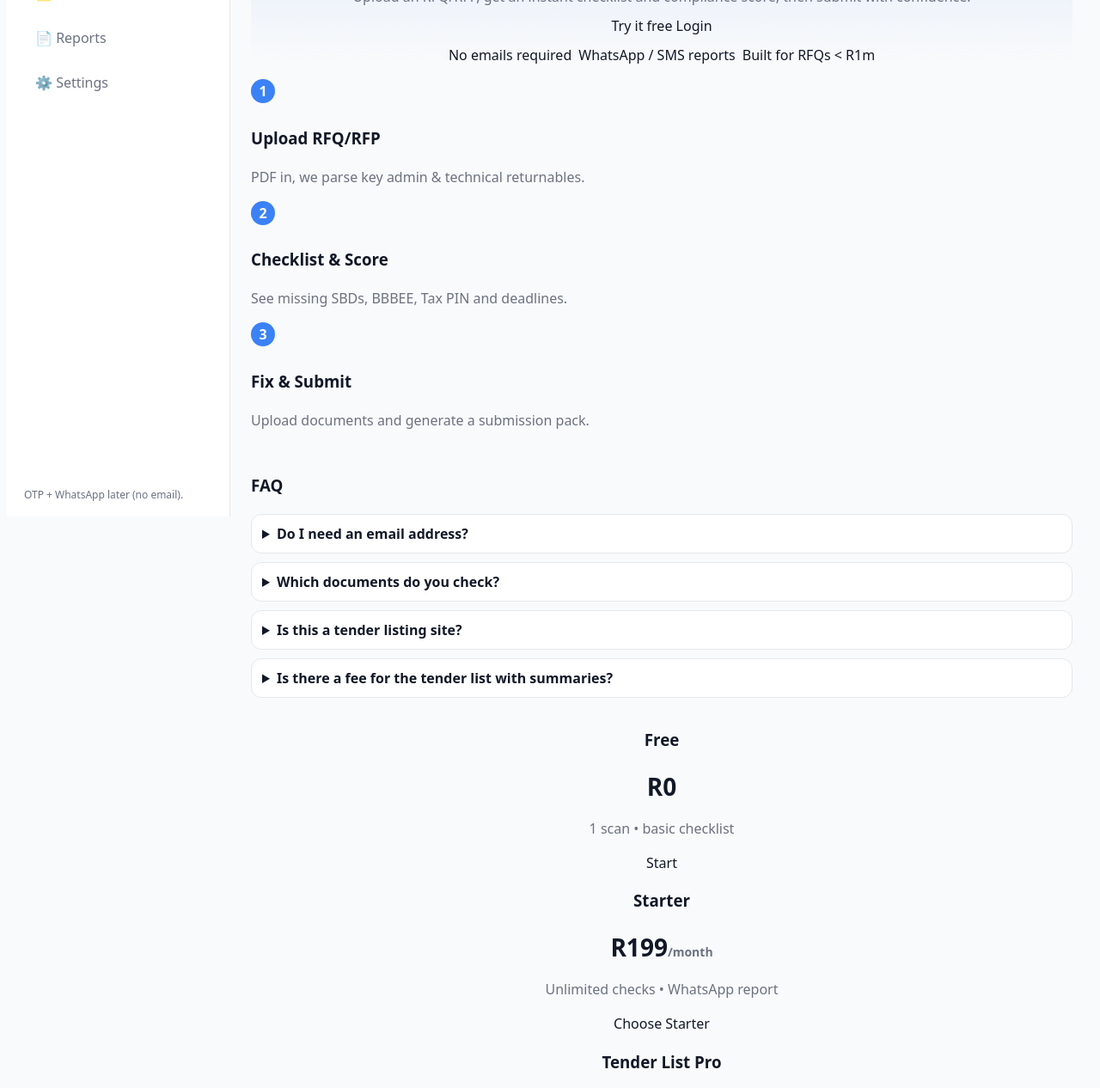
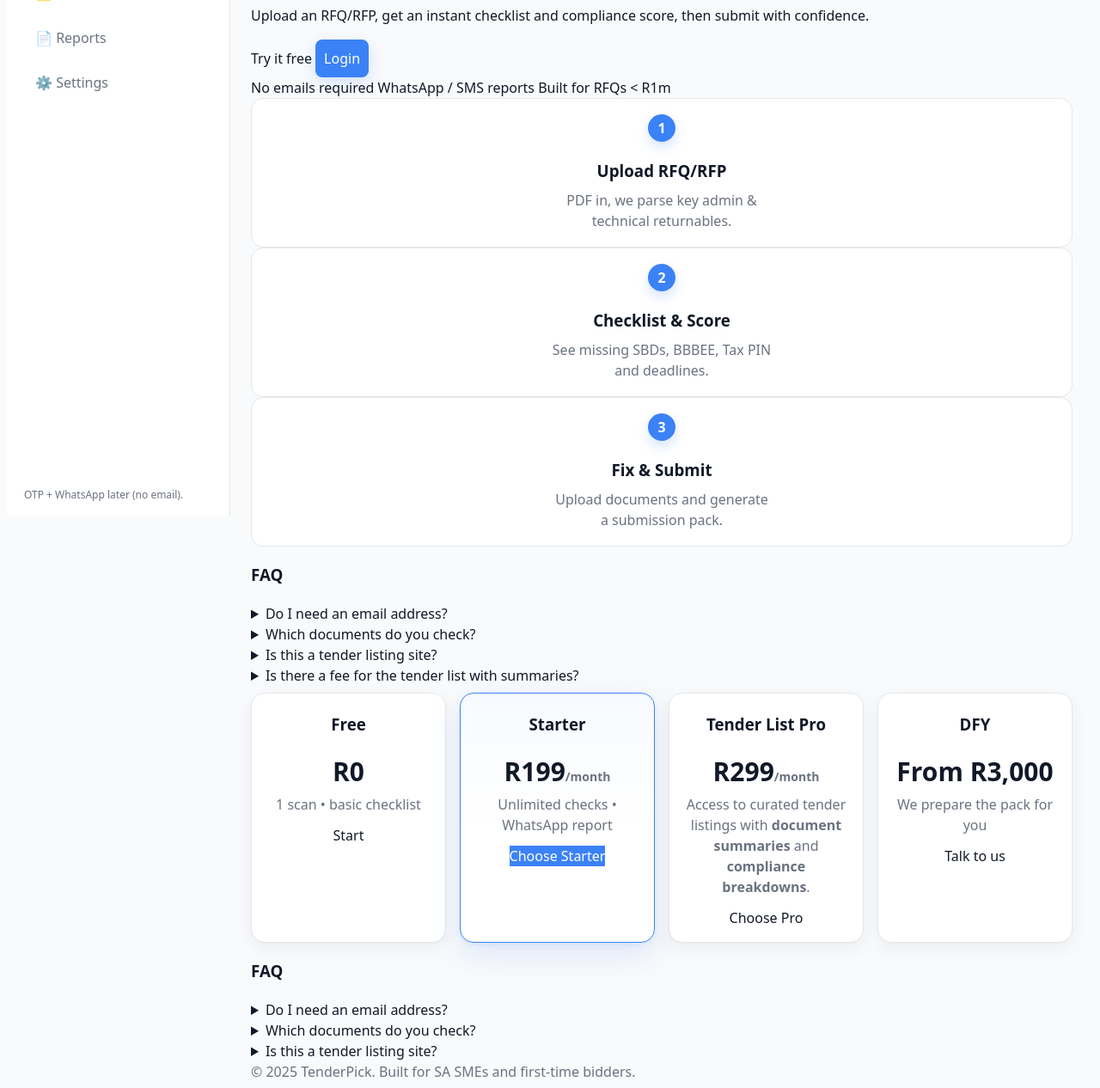
Before and after one commit to Kebalepile/RFPicker, a website built with Vite: page frontend/index.html in a window 1280 px wide. Shown: the part 207-1473 px from the top of the page at 86% size. Built offline with nearby package versions, Linux system fonts and the light colour scheme.

Commit message:
updated landing componet css

```diff
--- a/frontend/src/modules/landing.js
+++ b/frontend/src/modules/landing.js
@@ -17,6 +17,7 @@ export default {
 
         <!-- Hero -->
         <header class="landing-hero card">
+        <br/>
           <div class="landing-badge">South African tender toolkit</div>
           <h1 class="landing-title">Never miss a tender requirement again.</h1>
           <p class="landing-sub">
@@ -24,7 +25,7 @@ export default {
           </p>
           <div class="row landing-cta">
             <a class="btn" id="btnTry">Try it free</a>
-            <a class="btn ghost" id="btnLogin">Login</a>
+            <a class="btn login" id="btnLogin">Login</a>
           </div>
           <div class="landing-trust">
             <span class="tag">No emails required</span>
--- a/frontend/src/styles/components.css
+++ b/frontend/src/styles/components.css
@@ -1,48 +1,27 @@
-/* @file Reusable UI atoms/molecules: buttons, cards, grids, pills, lists. */
+/* ============= HOW IT WORKS ============= */
+.landing-steps {
+  /* center the whole strip and prevent it going too wide */
+  max-width: 1040px;
+  margin: 0 auto;
+  text-align: center;
+  align-items: stretch; /* equal height cards */
+}
 
-/* Landing page */
-.landing {
+.landing-steps .card {
   display: flex;
   flex-direction: column;
-  gap: 16px;
-}
-.landing-hero {
-  text-align: center;
-  background: linear-gradient(180deg, rgba(79, 140, 255, .15), transparent);
-}
-.landing-badge {
-  display: inline-block;
-  margin-bottom: 8px;
-  padding: 6px 10px;
+  align-items: center;
+  padding: 18px 16px;
+  gap: 6px;
+  /* subtle separation from the background without being “boxy” */
   border: 1px solid var(--bd);
-  border-radius: 999px;
+  border-radius: 14px;
   background: var(--card);
-  color: var(--muted);
-  font-size: 12px;
-}
-.landing-title {
-  margin: 8px 0 6px 0;
-  font-size: 32px;
-}
-.landing-sub {
-  color: var(--muted);
-  max-width: 720px;
-  margin: 0 auto;
-}
-.landing-cta {
-  justify-content: center;
-  margin-top: 10px;
-}
-.landing-trust {
-  display: flex;
-  gap: 8px;
-  justify-content: center;
-  margin-top: 10px;
 }
 
 .landing-steps .step-num {
-  width: 28px;
-  height: 28px;
+  width: 32px;
+  height: 32px;
   border-radius: 50%;
   background: var(--brand);
   color: #fff;
@@ -51,55 +30,185 @@
   justify-content: center;
   font-weight: 700;
   margin-bottom: 8px;
+  box-shadow: 0 6px 14px rgba(59, 130, 246, .22);
 }
 
-.landing-list {
-  margin: 8px 0 0 18px;
-  padding: 0;
-  color: var(--muted);
+/* tighter text for step titles & copy */
+.landing-steps h3 {
+  margin: 6px 0 2px 0;
 }
-.landing-list li {
-  margin: 6px 0;
+.landing-steps p {
+  margin: 0;
+  max-width: 28ch;
+}
+
+/* ================ PRICING ================ */
+.landing-pricing {
+  max-width: 1120px;
+  margin: 2px auto 0 auto; /* slight offset from FAQ/hero */
+  align-items: stretch; /* same height cards */
 }
 
 .landing-pricing .price {
+  position: relative;
   text-align: center;
+  /* requested: visible border + radius + shadow */
+  border: 1px solid var(--bd);
+  border-radius: 16px;
+  background: var(--card);
+  box-shadow: 0 1px 2px rgba(17, 24, 39, 0.04),
+    0 6px 22px rgba(17, 24, 39, 0.06);
+  transition: transform .15s ease, box-shadow .15s ease, border-color .15s ease;
+  padding-bottom: 14px;
 }
+
+.landing-pricing .price:hover {
+  transform: translateY(-2px);
+  box-shadow: 0 2px 6px rgba(17, 24, 39, 0.06),
+    0 12px 28px rgba(17, 24, 39, 0.10);
+  border-color: color-mix(in srgb, var(--brand) 30%, var(--bd));
+}
+
+.landing-pricing .price h3 {
+  margin-top: 6px;
+}
+
 .landing-price {
-  font-size: 28px;
+  font-size: 30px;
   font-weight: 800;
-  margin: 6px 0;
+  margin: 8px 0 4px 0;
 }
+
 .landing-price .per {
   font-size: 14px;
   font-weight: 600;
   color: var(--muted);
 }
+
+/* featured plan stands out a bit more */
 .landing-pricing .featured {
   border-color: var(--brand);
+  box-shadow: 0 2px 6px rgba(59, 130, 246, 0.08),
+    0 14px 36px rgba(59, 130, 246, 0.15);
+  background: linear-gradient(180deg, rgba(59, 130, 246, .04), transparent 55%),
+    var(--card);
 }
 
-.landing-faq details {
+.landing-pricing .featured .btn {
+  /* stronger CTA inside featured card */
+  background: var(--brand);
+  color: var(--inverted);
+}
+
+/* spacing tune so each card breathes nicely */
+.landing-pricing .price p.muted {
+  margin: 2px auto 10px auto;
+  max-width: 28ch;
+}
+/* LOGIN ANCHOR AS BUTTON */
+a.btn {
+  display: inline-flex;
+  align-items: center;
+  justify-content: center;
+  text-decoration: none;
+}
+.btn.login {
+  background: var(--brand);
+  color: var(--inverted);
+  border: none;
+  border-radius:8px;
+  padding: 10px;
+  font-weight: 500;
+  min-height:20px;
+  box-shadow: 0 6px 18px rgba(59, 130, 246, .20);
+  transition: background .15s ease, transform .12s ease, box-shadow .15s ease;
+}
+.btn.login:hover {
+  background: var(--brand-dark);
+  transform: translateY(-1px);
+}
+.btn.login:active {
+  transform: translateY(0);
+}
+.btn.login:focus {
+  outline: 2px solid color-mix(in srgb, var(--brand) 35%, white);
+  outline-offset: 2px;
+}
+
+/* HOW IT WORKS — centered & tidy (kept) */
+.landing-steps {
+  max-width: 960px; /* narrower for better readability */
+  margin: 0 auto;
+  text-align: center;
+  align-items: stretch;
+  gap: 16px;
+}
+
+/* PRICING — narrower container + responsive columns */
+.landing-pricing {
+  max-width: 960px; /* <— was 1120, now tighter */
+  margin: 8px auto 0 auto;
+  align-items: stretch;
+  display: grid;
+  grid-template-columns: repeat(4, minmax(0, 1fr));
+  gap: 16px;
+}
+
+/* price cards: border + radius + shadow */
+.landing-pricing .price {
+  position: relative;
+  text-align: center;
   border: 1px solid var(--bd);
-  border-radius: 12px;
-  padding: 10px 12px;
+  border-radius: 16px;
   background: var(--card);
-  margin-top: 10px;
+  box-shadow: 0 1px 2px rgba(17, 24, 39, 0.04),
+    0 6px 22px rgba(17, 24, 39, 0.06);
+  transition: transform .15s ease, box-shadow .15s ease, border-color .15s ease;
+  padding: 16px;
 }
-.landing-faq summary {
-  cursor: pointer;
-  font-weight: 600;
+.landing-pricing .price:hover {
+  transform: translateY(-2px);
+  box-shadow: 0 2px 6px rgba(17, 24, 39, 0.06),
+    0 12px 28px rgba(17, 24, 39, 0.10);
+  border-color: color-mix(in srgb, var(--brand) 30%, var(--bd));
 }
-.landing-foot {
-  text-align: center;
-  margin: 10px 0 0 0;
-  font-size: 12px;
+
+/* featured plan emphasis */
+.landing-pricing .featured {
+  border-color: var(--brand);
+  box-shadow: 0 2px 6px rgba(59, 130, 246, 0.08),
+    0 14px 36px rgba(59, 130, 246, 0.15);
+  background: linear-gradient(180deg, rgba(59, 130, 246, .04), transparent 55%),
+    var(--card);
 }
-.chip {
-  padding: 6px 10px;
-  border-radius: 999px;
-  border: 1px solid var(--bd);
-  background: var(--card);
-  cursor: pointer;
-  font-size: 12px;
+.landing-pricing .featured .btn {
+  background: var(--brand);
+  color: var(--inverted);
 }
+
+/* compact text inside cards */
+.landing-pricing .price p.muted {
+  margin: 4px auto 12px auto;
+  max-width: 28ch;
+}
+
+/* ===== Responsive tweaks for pricing ===== */
+@media (max-width: 1100px) {
+  .landing-pricing {
+    grid-template-columns: repeat(3, minmax(0, 1fr));
+  }
+}
+@media (max-width: 900px) {
+  .landing-pricing {
+    grid-template-columns: repeat(2, minmax(0, 1fr));
+  }
+}
+@media (max-width: 560px) {
+  .landing-pricing {
+    grid-template-columns: 1fr;
+  }
+  /* put featured card on top on mobile */
+  .landing-pricing .featured {
+    order: -1;
+  }
+}
```
